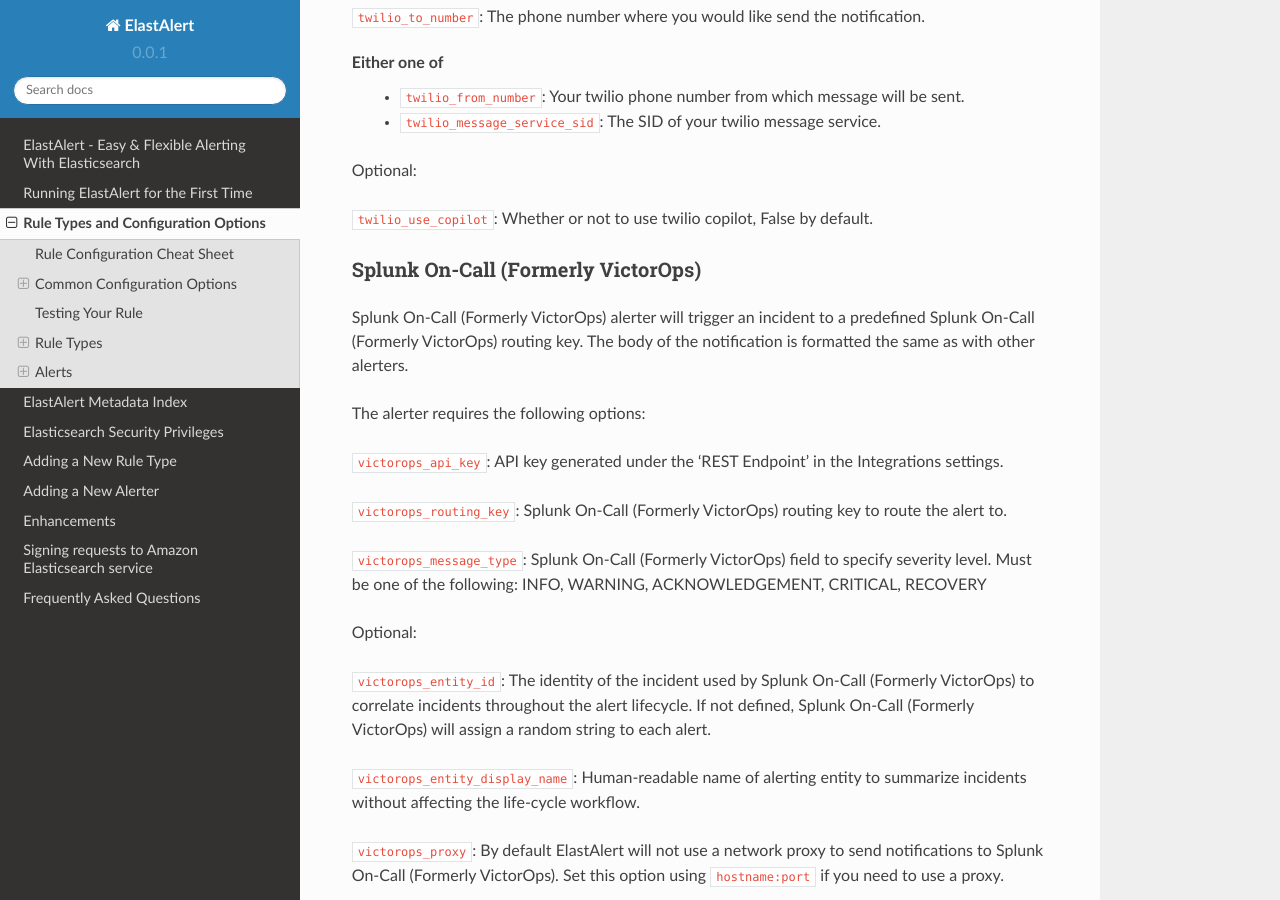
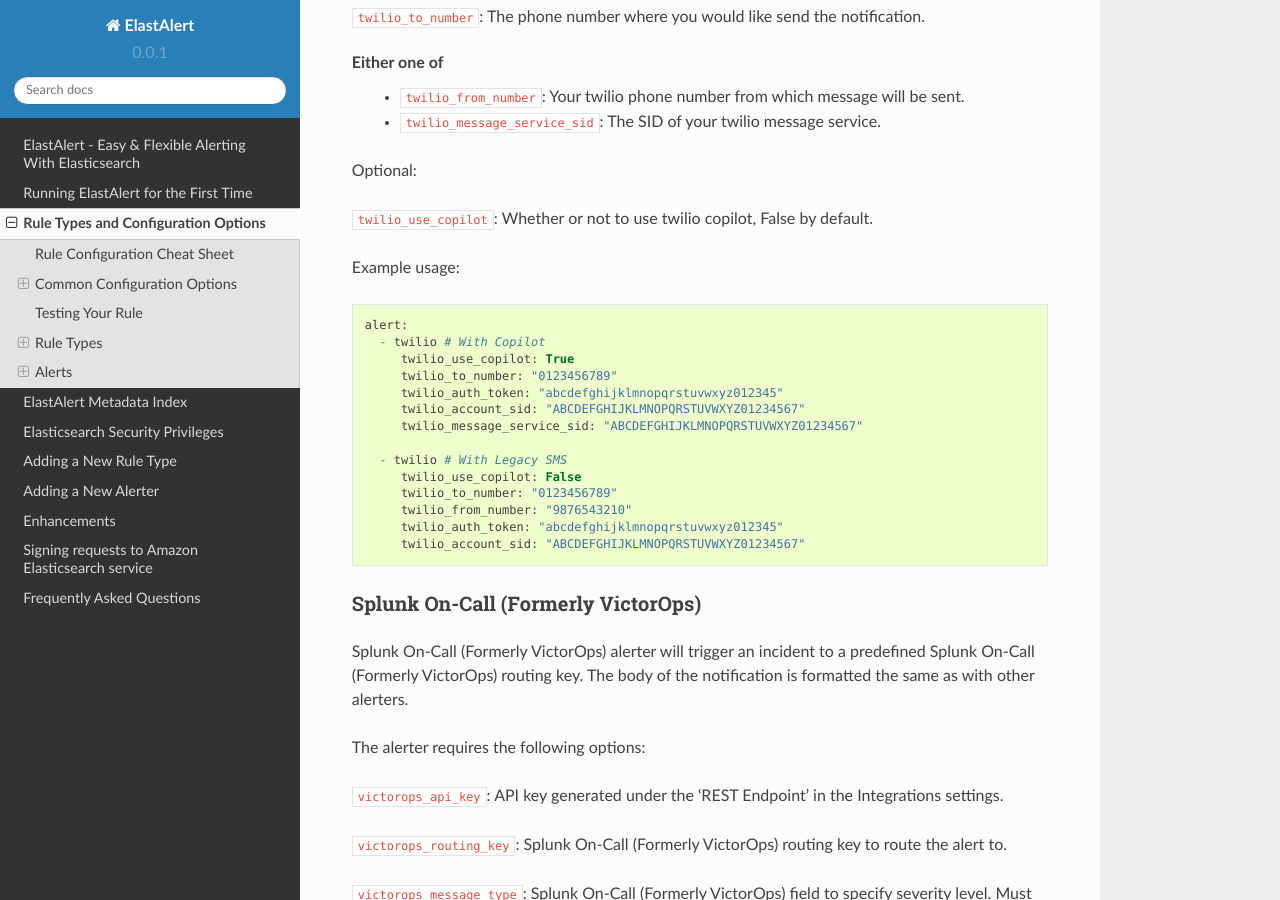
Before and after one commit to Yelp/elastalert, a Sphinx documentation site: the page built from docs/source/ruletypes.rst, in a window 1280 px wide and 900 px high, scrolled down 50256 px. Built offline with Sphinx 7.4.7 and the Read the Docs theme 2.0.0, drawn with Linux system fonts in a browser that asks for light colours; pages that are not in the unit, such as notebooks, are missing from menus.

Commit message:
add example usage of twilio alerter configuration

```diff
--- a/docs/source/ruletypes.rst
+++ b/docs/source/ruletypes.rst
@@ -2030,6 +2030,22 @@
 
 ``twilio_use_copilot``: Whether or not to use twilio copilot, False by default.
 
+Example usage::
+
+    alert:
+      - twilio # With Copilot
+         twilio_use_copilot: True
+         twilio_to_number: "0123456789"
+         twilio_auth_token: "abcdefghijklmnopqrstuvwxyz012345"
+         twilio_account_sid: "ABCDEFGHIJKLMNOPQRSTUVWXYZ01234567"
+         twilio_message_service_sid: "ABCDEFGHIJKLMNOPQRSTUVWXYZ01234567"
+
+      - twilio # With Legacy SMS
+         twilio_use_copilot: False
+         twilio_to_number: "0123456789"
+         twilio_from_number: "9876543210"
+         twilio_auth_token: "abcdefghijklmnopqrstuvwxyz012345"
+         twilio_account_sid: "ABCDEFGHIJKLMNOPQRSTUVWXYZ01234567"
 
 Splunk On-Call (Formerly VictorOps)
 ~~~~~~~~~~~~~~~~~~~~~~~~~~~~~~~~~~~
```
